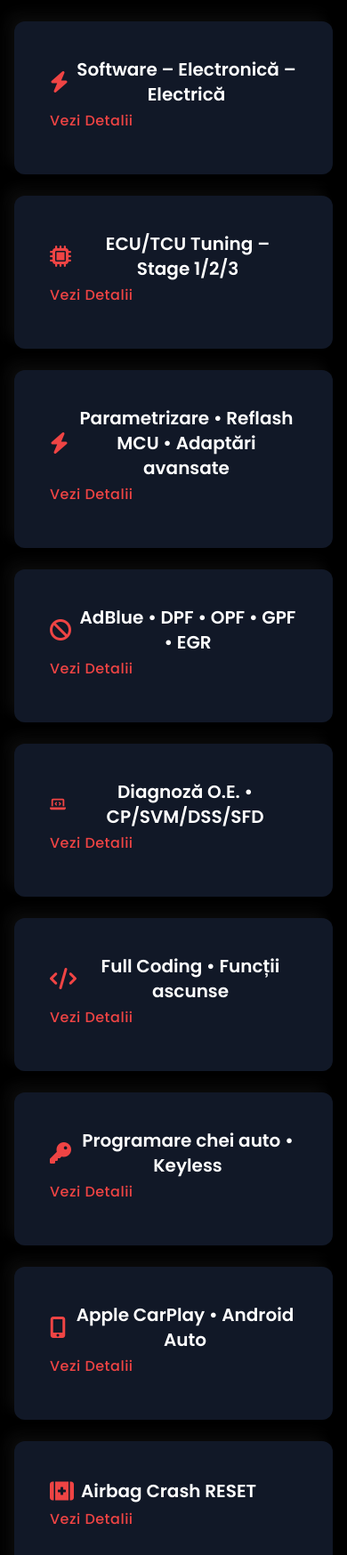
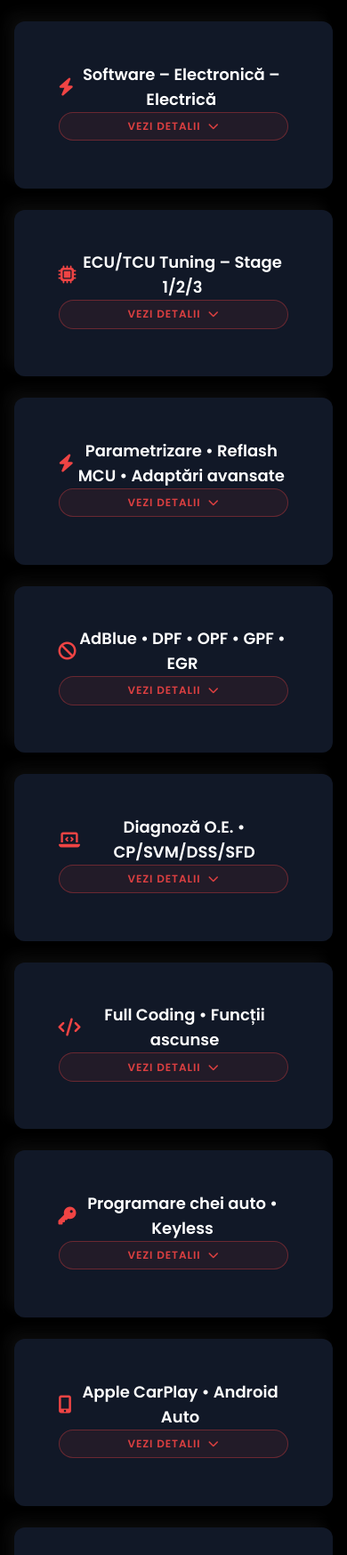
Before and after one commit to cosmut234/PGE, a website: page index.html in a window 390 px wide. Shown: the part 2240-3988 px from the top of the page at 89% size. Drawn offline with Linux system fonts and the light colour scheme.

Commit message:
Fix responsive design: move 'Vezi detalii' button below title on mobile screens

```diff
--- a/index.html
+++ b/index.html
@@ -129,30 +129,58 @@
         }
 
         .accordion-btn {
-            transition: all 0.3s cubic-bezier(0.4, 0, 0.2, 1);
-            position: relative;
-            padding: 1rem;
-            border-radius: 0.5rem;
+          transition: all 0.3s cubic-bezier(0.4, 0, 0.2, 1);
+          position: relative;
+            padding: 1.35rem 1.6rem;
+            border-radius: 0.9rem;
+          width: 100%;
         }
 
         .accordion-btn:hover {
-            background: linear-gradient(135deg, rgba(239, 68, 68, 0.1) 0%, rgba(220, 38, 38, 0.05) 100%);
-            transform: translateX(4px);
+          background: linear-gradient(135deg, rgba(239, 68, 68, 0.12) 0%, rgba(220, 38, 38, 0.06) 100%);
+          transform: translateY(-2px);
         }
 
         .accordion-btn:active {
-            transform: translateX(2px) scale(0.99);
-        }
-
-        .accordion-btn .text-xs {
-            transition: all 0.3s ease;
-            font-weight: 500;
-            letter-spacing: 0.5px;
-        }
-
-        .accordion-btn:hover .text-xs {
-            letter-spacing: 1px;
-            text-shadow: 0 0 8px rgba(239, 68, 68, 0.4);
+          transform: translateY(0) scale(0.99);
+        }
+
+        .accordion-btn:focus-visible {
+          outline: 2px solid rgba(239, 68, 68, 0.5);
+          outline-offset: 4px;
+        }
+
+        .accordion-pill {
+          display: inline-flex;
+          align-items: center;
+          justify-content: center;
+          gap: 0.5rem;
+          font-weight: 600;
+          letter-spacing: 0.08em;
+          text-transform: uppercase;
+          border: 1px solid rgba(239, 68, 68, 0.35);
+          padding: 0.45rem 1.1rem;
+          border-radius: 9999px;
+          background: rgba(239, 68, 68, 0.08);
+          color: rgba(239, 68, 68, 0.9);
+          font-size: 0.75rem;
+          line-height: 1rem;
+          min-width: 9.5rem;
+          text-align: center;
+          flex-shrink: 0;
+        }
+
+        @media (max-width: 768px) {
+          .accordion-pill {
+            width: 100%;
+            justify-content: center;
+          }
+        }
+
+        .accordion-btn:hover .accordion-pill {
+          letter-spacing: 0.12em;
+          border-color: rgba(239, 68, 68, 0.6);
+          box-shadow: 0 0 15px rgba(239, 68, 68, 0.25);
         }
 
         .wow-button {
@@ -477,14 +505,21 @@
 
 <!-- Service 1 -->
     <div class="service-card bg-gray-900 rounded-xl p-6 neumorphism">
-      <button class="accordion-btn w-full flex flex-col items-start focus:outline-none" aria-expanded="false" aria-controls="service2-content">
-        <span class="text-xl font-semibold flex items-center gap-2">
-          <i class="fas fa-bolt text-red-500 text-2xl"></i>
-          Software – Electronică – Electrică
-        </span>
-        <span class="text-xs text-red-500 mt-1">Vezi Detalii</span>
+      <button class="accordion-btn w-full text-left focus:outline-none" aria-expanded="false" aria-controls="service1-content">
+        <div class="flex flex-col md:flex-row md:items-center md:justify-between gap-3">
+          <div class="flex items-center gap-4">
+            <div class="flex h-14 w-14 -ml-2 items-center justify-center rounded-full bg-red-500/10 text-red-500 flex-shrink-0">
+              <i class="fas fa-bolt text-xl"></i>
+            </div>
+            <span class="text-lg sm:text-xl font-semibold text-gray-100">Software – Electronică – Electrică</span>
+          </div>
+          <div class="accordion-pill md:ml-auto">
+            <span>Vezi detalii</span>
+            <i class="fas fa-chevron-down text-xs accordion-icon transition-transform duration-300"></i>
+          </div>
+        </div>
       </button>
-        <div id="service2-content" class="accordion-content mt-2">
+        <div id="service1-content" class="accordion-content mt-2">
             <p class="text-gray-300">
                 Diagnosticare și reparare sisteme electronice auto: borduri, calculatoare, module de comandă. Soluții pentru probleme electrice: scurtcircuite, întreruperi, relee defecte. Programare și adaptare module noi.
             </p>
@@ -493,14 +528,21 @@
 
     <!-- Service 3 -->
     <div class="service-card bg-gray-900 rounded-xl p-6 neumorphism">
-      <button class="accordion-btn w-full flex flex-col items-start focus:outline-none" aria-expanded="false" aria-controls="service3-content">
-        <span class="text-xl font-semibold flex items-center gap-2">
-          <i class="fas fa-microchip text-red-500 text-2xl"></i>
-          ECU/TCU Tuning – Stage 1/2/3
-        </span>
-        <span class="text-xs text-red-500 mt-1">Vezi Detalii</span>
+      <button class="accordion-btn w-full text-left focus:outline-none" aria-expanded="false" aria-controls="service2-content">
+        <div class="flex flex-col md:flex-row md:items-center md:justify-between gap-3">
+          <div class="flex items-center gap-4">
+            <div class="flex h-14 w-14 -ml-2 items-center justify-center rounded-full bg-red-500/10 text-red-500 flex-shrink-0">
+              <i class="fas fa-microchip text-xl"></i>
+            </div>
+            <span class="text-lg sm:text-xl font-semibold text-gray-100">ECU/TCU Tuning – Stage 1/2/3</span>
+          </div>
+          <div class="accordion-pill md:ml-auto">
+            <span>Vezi detalii</span>
+            <i class="fas fa-chevron-down text-xs accordion-icon transition-transform duration-300"></i>
+          </div>
+        </div>
       </button>
-        <div id="service3-content" class="accordion-content mt-2">
+        <div id="service2-content" class="accordion-content mt-2">
             <p class="text-gray-300 font-medium">🔋 <strong>ECU/TCU Tuning – Stage 1/2/3</strong></p>
             <p class="text-gray-300 mt-2">
                 Tuning-ul ECU (Engine Control Unit) sau TCU (Transmission Control Unit) se referă la modificarea parametrilor software pentru a obține performanțe sporite sau eficiență îmbunătățită. Prin reprogramarea softului original, se pot modifica timpii de injecție, presiunea turbo, turațiile maxime, răspunsul accelerației etc.
@@ -516,14 +558,21 @@
 
      <!-- Service 2 -->
     <div class="service-card bg-gray-900 rounded-xl p-6 neumorphism">
-      <button class="accordion-btn w-full flex flex-col items-start focus:outline-none" aria-expanded="false" aria-controls="service2-content">
-        <span class="text-xl font-semibold flex items-center gap-2">
-          <i class="fas fa-bolt text-red-500 text-2xl"></i>
-          Parametrizare • Reflash MCU • Adaptări avansate
-        </span>
-        <span class="text-xs text-red-500 mt-1">Vezi Detalii</span>
+      <button class="accordion-btn w-full text-left focus:outline-none" aria-expanded="false" aria-controls="service3-content">
+        <div class="flex flex-col md:flex-row md:items-center md:justify-between gap-3">
+          <div class="flex items-center gap-4">
+            <div class="flex h-14 w-14 -ml-2 items-center justify-center rounded-full bg-red-500/10 text-red-500 flex-shrink-0">
+              <i class="fas fa-bolt text-xl"></i>
+            </div>
+            <span class="text-lg sm:text-xl font-semibold text-gray-100">Parametrizare • Reflash MCU • Adaptări avansate</span>
+          </div>
+          <div class="accordion-pill md:ml-auto">
+            <span>Vezi detalii</span>
+            <i class="fas fa-chevron-down text-xs accordion-icon transition-transform duration-300"></i>
+          </div>
+        </div>
       </button>
-        <div id="service2-content" class="accordion-content mt-2">
+        <div id="service3-content" class="accordion-content mt-2">
             <p class="text-gray-300">
                 Reprogramăm și parametrizăm module electronice prin reflash MCU, corectând erori software și activând funcții avansate, pentru o funcționare optimă a sistemelor auto.
             </p>
@@ -532,12 +581,19 @@
 
     <!-- Service 4 -->
     <div class="service-card bg-gray-900 rounded-xl p-6 neumorphism">
-      <button class="accordion-btn w-full flex flex-col items-start focus:outline-none" aria-expanded="false" aria-controls="service4-content">
-        <span class="text-xl font-semibold flex items-center gap-2">
-          <i class="fas fa-ban text-red-500 text-2xl"></i>
-          AdBlue • DPF • OPF • GPF • EGR
-        </span>
-        <span class="text-xs text-red-500 mt-1">Vezi Detalii</span>
+      <button class="accordion-btn w-full text-left focus:outline-none" aria-expanded="false" aria-controls="service4-content">
+        <div class="flex flex-col md:flex-row md:items-center md:justify-between gap-3">
+          <div class="flex items-center gap-4">
+            <div class="flex h-14 w-14 -ml-2 items-center justify-center rounded-full bg-red-500/10 text-red-500 flex-shrink-0">
+              <i class="fas fa-ban text-xl"></i>
+            </div>
+            <span class="text-lg sm:text-xl font-semibold text-gray-100">AdBlue • DPF • OPF • GPF • EGR</span>
+          </div>
+          <div class="accordion-pill md:ml-auto">
+            <span>Vezi detalii</span>
+            <i class="fas fa-chevron-down text-xs accordion-icon transition-transform duration-300"></i>
+          </div>
+        </div>
       </button>
         <div id="service4-content" class="accordion-content mt-2">
             <p class="text-gray-300 font-medium">✅ <strong>AdBlue / DPF / OPF / GPF / EGR OFF</strong></p>
@@ -562,17 +618,21 @@
 
     <!-- Service 5 -->
     <div class="service-card bg-gray-900 rounded-xl p-6 neumorphism">
-      <button class="accordion-btn w-full flex flex-col items-start focus:outline-none" aria-expanded="false" aria-controls="service5-content">
-        <span class="text-xl font-semibold flex items-center gap-2">
-           <svg xmlns="http://www.w3.org/2000/svg"
-     viewBox="0 0 640 512"
-     class="w-6 h-6 text-red-500"
-     fill="currentColor">
-    <path d="M64 96c0-35.3 28.7-64 64-64l384 0c35.3 0 64 28.7 64 64l0 240-64 0 0-240-384 0 0 240-64 0 0-240zM0 403.2C0 392.6 8.6 384 19.2 384l601.6 0c10.6 0 19.2 8.6 19.2 19.2 0 42.4-34.4 76.8-76.8 76.8L76.8 480C34.4 480 0 445.6 0 403.2zM281 209l-31 31 31 31c9.4 9.4 9.4 24.6 0 33.9s-24.6 9.4-33.9 0l-48-48c-9.4-9.4-9.4-24.6 0-33.9l48-48c9.4-9.4 24.6-9.4 33.9 0s9.4 24.6 0 33.9zM393 175l48 48c9.4 9.4 9.4 24.6 0 33.9l-48 48c-9.4 9.4-24.6 9.4-33.9 0s-9.4-24.6 0-33.9l31-31-31-31c-9.4-9.4-9.4-24.6 0-33.9s24.6-9.4 33.9 0z"/>
-  </svg>
-          Diagnoză O.E. • CP/SVM/DSS/SFD
-        </span>
-        <span class="text-xs text-red-500 mt-1">Vezi Detalii</span>
+      <button class="accordion-btn w-full text-left focus:outline-none" aria-expanded="false" aria-controls="service5-content">
+        <div class="flex flex-col md:flex-row md:items-center md:justify-between gap-3">
+          <div class="flex items-center gap-4">
+            <div class="flex h-14 w-14 -ml-2 items-center justify-center rounded-full bg-red-500/10 text-red-500 flex-shrink-0">
+              <svg xmlns="http://www.w3.org/2000/svg" viewBox="0 0 640 512" class="w-6 h-6" fill="currentColor" aria-hidden="true">
+                <path d="M64 96c0-35.3 28.7-64 64-64l384 0c35.3 0 64 28.7 64 64l0 240-64 0 0-240-384 0 0 240-64 0 0-240zM0 403.2C0 392.6 8.6 384 19.2 384l601.6 0c10.6 0 19.2 8.6 19.2 19.2 0 42.4-34.4 76.8-76.8 76.8L76.8 480C34.4 480 0 445.6 0 403.2zM281 209l-31 31 31 31c9.4 9.4 9.4 24.6 0 33.9s-24.6 9.4-33.9 0l-48-48c-9.4-9.4-9.4-24.6 0-33.9l48-48c9.4-9.4 24.6-9.4 33.9 0s9.4 24.6 0 33.9zM393 175l48 48c9.4 9.4 9.4 24.6 0 33.9l-48 48c-9.4 9.4-24.6 9.4-33.9 0s-9.4-24.6 0-33.9l31-31-31-31c-9.4-9.4-9.4-24.6 0-33.9s24.6-9.4 33.9 0z" />
+              </svg>
+            </div>
+            <span class="text-lg sm:text-xl font-semibold text-gray-100">Diagnoză O.E. • CP/SVM/DSS/SFD</span>
+          </div>
+          <div class="accordion-pill md:ml-auto">
+            <span>Vezi detalii</span>
+            <i class="fas fa-chevron-down text-xs accordion-icon transition-transform duration-300"></i>
+          </div>
+        </div>
       </button>
         <div id="service5-content" class="accordion-content mt-2">
             <p class="text-gray-300 font-medium">💻 <strong>Diagnoză OEM – CP / SVM / DSS / SFD</strong></p>
@@ -589,12 +649,19 @@
 
     <!-- Service 6 -->
     <div class="service-card bg-gray-900 rounded-xl p-6 neumorphism">
-      <button class="accordion-btn w-full flex flex-col items-start focus:outline-none" aria-expanded="false" aria-controls="service6-content">
-        <span class="text-xl font-semibold flex items-center gap-2">
-          <i class="fas fa-code text-red-500 text-2xl"></i>
-          Full Coding • Funcții ascunse
-        </span>
-        <span class="text-xs text-red-500 mt-1">Vezi Detalii</span>
+      <button class="accordion-btn w-full text-left focus:outline-none" aria-expanded="false" aria-controls="service6-content">
+        <div class="flex flex-col md:flex-row md:items-center md:justify-between gap-3">
+          <div class="flex items-center gap-4">
+            <div class="flex h-14 w-14 -ml-2 items-center justify-center rounded-full bg-red-500/10 text-red-500 flex-shrink-0">
+              <i class="fas fa-code text-xl"></i>
+            </div>
+            <span class="text-lg sm:text-xl font-semibold text-gray-100">Full Coding • Funcții ascunse</span>
+          </div>
+          <div class="accordion-pill md:ml-auto">
+            <span>Vezi detalii</span>
+            <i class="fas fa-chevron-down text-xs accordion-icon transition-transform duration-300"></i>
+          </div>
+        </div>
       </button>
         <div id="service6-content" class="accordion-content mt-2">
             <p class="text-gray-300 font-medium">👨🏻‍💻 <strong>Full Coding – Funcții Ascunse</strong></p>
@@ -614,12 +681,19 @@
 
     <!-- Service 7 -->
     <div class="service-card bg-gray-900 rounded-xl p-6 neumorphism">
-      <button class="accordion-btn w-full flex flex-col items-start focus:outline-none" aria-expanded="false" aria-controls="service7-content">
-        <span class="text-xl font-semibold flex items-center gap-2">
-          <i class="fas fa-key text-red-500 text-2xl"></i>
-          Programare chei auto • Keyless
-        </span>
-        <span class="text-xs text-red-500 mt-1">Vezi Detalii</span>
+      <button class="accordion-btn w-full text-left focus:outline-none" aria-expanded="false" aria-controls="service7-content">
+        <div class="flex flex-col md:flex-row md:items-center md:justify-between gap-3">
+          <div class="flex items-center gap-4">
+            <div class="flex h-14 w-14 -ml-2 items-center justify-center rounded-full bg-red-500/10 text-red-500 flex-shrink-0">
+              <i class="fas fa-key text-xl"></i>
+            </div>
+            <span class="text-lg sm:text-xl font-semibold text-gray-100">Programare chei auto • Keyless</span>
+          </div>
+          <div class="accordion-pill md:ml-auto">
+            <span>Vezi detalii</span>
+            <i class="fas fa-chevron-down text-xs accordion-icon transition-transform duration-300"></i>
+          </div>
+        </div>
       </button>
         <div id="service7-content" class="accordion-content mt-2">
             <p class="text-gray-300 font-medium">🔐 <strong>Programare Chei Auto – Keyless</strong></p>
@@ -637,12 +711,19 @@
 
     <!-- Service 8 -->
     <div class="service-card bg-gray-900 rounded-xl p-6 neumorphism">
-      <button class="accordion-btn w-full flex flex-col items-start focus:outline-none" aria-expanded="false" aria-controls="service8-content">
-        <span class="text-xl font-semibold flex items-center gap-2">
-          <i class="fas fa-mobile-alt text-red-500 text-2xl"></i>
-          Apple CarPlay • Android Auto
-        </span>
-        <span class="text-xs text-red-500 mt-1">Vezi Detalii</span>
+      <button class="accordion-btn w-full text-left focus:outline-none" aria-expanded="false" aria-controls="service8-content">
+        <div class="flex flex-col md:flex-row md:items-center md:justify-between gap-3">
+          <div class="flex items-center gap-4">
+            <div class="flex h-14 w-14 -ml-2 items-center justify-center rounded-full bg-red-500/10 text-red-500 flex-shrink-0">
+              <i class="fas fa-mobile-alt text-xl"></i>
+            </div>
+            <span class="text-lg sm:text-xl font-semibold text-gray-100">Apple CarPlay • Android Auto</span>
+          </div>
+          <div class="accordion-pill md:ml-auto">
+            <span>Vezi detalii</span>
+            <i class="fas fa-chevron-down text-xs accordion-icon transition-transform duration-300"></i>
+          </div>
+        </div>
       </button>
         <div id="service8-content" class="accordion-content mt-2">
             <p class="text-gray-300 font-medium">📲 <strong>Apple CarPlay / Android Auto – Activare</strong></p>
@@ -660,12 +741,19 @@
 
     <!-- Service 9 -->
     <div class="service-card bg-gray-900 rounded-xl p-6 neumorphism">
-      <button class="accordion-btn w-full flex flex-col items-start focus:outline-none" aria-expanded="false" aria-controls="service9-content">
-        <span class="text-xl font-semibold flex items-center gap-2">
-          <i class="fas fa-first-aid text-red-500 text-2xl"></i>
-          Airbag Crash RESET
-        </span>
-        <span class="text-xs text-red-500 mt-1">Vezi Detalii</span>
+      <button class="accordion-btn w-full text-left focus:outline-none" aria-expanded="false" aria-controls="service9-content">
+        <div class="flex flex-col md:flex-row md:items-center md:justify-between gap-3">
+          <div class="flex items-center gap-4">
+            <div class="flex h-14 w-14 -ml-2 items-center justify-center rounded-full bg-red-500/10 text-red-500 flex-shrink-0">
+              <i class="fas fa-first-aid text-xl"></i>
+            </div>
+            <span class="text-lg sm:text-xl font-semibold text-gray-100">Airbag Crash RESET</span>
+          </div>
+          <div class="accordion-pill md:ml-auto">
+            <span>Vezi detalii</span>
+            <i class="fas fa-chevron-down text-xs accordion-icon transition-transform duration-300"></i>
+          </div>
+        </div>
       </button>
         <div id="service9-content" class="accordion-content mt-2">
             <p class="text-gray-300 font-medium">🆘 <strong>Airbag Crash Reset</strong></p>
@@ -685,12 +773,19 @@
 
     <!-- Service 10 -->
     <div class="service-card bg-gray-900 rounded-xl p-6 neumorphism">
-      <button class="accordion-btn w-full flex flex-col items-start focus:outline-none" aria-expanded="false" aria-controls="service10-content">
-        <span class="text-xl font-semibold flex items-center gap-2">
-          <i class="fas fa-cogs text-red-500 text-2xl"></i>
-          FRM • CAS/ELV • IMMO OFF
-        </span>
-        <span class="text-xs text-red-500 mt-1">Vezi Detalii</span>
+      <button class="accordion-btn w-full text-left focus:outline-none" aria-expanded="false" aria-controls="service10-content">
+        <div class="flex flex-col md:flex-row md:items-center md:justify-between gap-3">
+          <div class="flex items-center gap-4">
+            <div class="flex h-14 w-14 -ml-2 items-center justify-center rounded-full bg-red-500/10 text-red-500 flex-shrink-0">
+              <i class="fas fa-cogs text-xl"></i>
+            </div>
+            <span class="text-lg sm:text-xl font-semibold text-gray-100">FRM • CAS/ELV • IMMO OFF</span>
+          </div>
+          <div class="accordion-pill md:ml-auto">
+            <span>Vezi detalii</span>
+            <i class="fas fa-chevron-down text-xs accordion-icon transition-transform duration-300"></i>
+          </div>
+        </div>
       </button>
         <div id="service10-content" class="accordion-content mt-2">
             <p class="text-gray-300 font-medium">📟 <strong>FRM / CAS / ELV / IMMO OFF – Reparare și Adaptare</strong></p>
@@ -710,14 +805,21 @@
 
     <!-- Service 12 -->
     <div class="service-card bg-gray-900 rounded-xl p-6 neumorphism">
-      <button class="accordion-btn w-full flex flex-col items-start focus:outline-none" aria-expanded="false" aria-controls="service12-content">
-        <span class="text-xl font-semibold flex items-center gap-2">
-          <i class="fas fa-map-marked-alt text-red-500 text-2xl"></i>
-          UPDATE MAPS VAG • BMW • VOLVO
-        </span>
-        <span class="text-xs text-red-500 mt-1">Vezi Detalii</span>
+      <button class="accordion-btn w-full text-left focus:outline-none" aria-expanded="false" aria-controls="service11-content">
+        <div class="flex flex-col md:flex-row md:items-center md:justify-between gap-3">
+          <div class="flex items-center gap-4">
+            <div class="flex h-14 w-14 -ml-2 items-center justify-center rounded-full bg-red-500/10 text-red-500 flex-shrink-0">
+              <i class="fas fa-map-marked-alt text-xl"></i>
+            </div>
+            <span class="text-lg sm:text-xl font-semibold text-gray-100">UPDATE MAPS VAG • BMW • VOLVO</span>
+          </div>
+          <div class="accordion-pill md:ml-auto">
+            <span>Vezi detalii</span>
+            <i class="fas fa-chevron-down text-xs accordion-icon transition-transform duration-300"></i>
+          </div>
+        </div>
       </button>
-        <div id="service12-content" class="accordion-content mt-2">
+        <div id="service11-content" class="accordion-content mt-2">
             <p class="text-gray-300 font-medium">🌍 <strong>UPDATE HĂRȚI – VAG / BMW / VOLVO</strong></p>
             <p class="text-gray-300 mt-2">
                 Actualizăm hărțile de navigație la sistemele OEM pentru cele mai noi rute, puncte de interes și corecții ale limitelor de viteză.
@@ -737,14 +839,21 @@
     </div>
 
      <div class="service-card bg-gray-900 rounded-xl p-6 neumorphism">
-      <button class="accordion-btn w-full flex flex-col items-start focus:outline-none" aria-expanded="false" aria-controls="service1-content">
-        <span class="text-xl font-semibold flex items-center gap-2">
-          <i class="fas fa-car text-red-500 text-2xl"></i>
-          CAR TRUCK HEAVY DUTY
-        </span>
-        <span class="text-xs text-red-500 mt-1">Vezi Detalii</span>
+      <button class="accordion-btn w-full text-left focus:outline-none" aria-expanded="false" aria-controls="service12-content">
+        <div class="flex flex-col md:flex-row md:items-center md:justify-between gap-3">
+          <div class="flex items-center gap-4">
+            <div class="flex h-14 w-14 -ml-2 items-center justify-center rounded-full bg-red-500/10 text-red-500 flex-shrink-0">
+              <i class="fas fa-car text-xl"></i>
+            </div>
+            <span class="text-lg sm:text-xl font-semibold text-gray-100">CAR TRUCK HEAVY DUTY</span>
+          </div>
+          <div class="accordion-pill md:ml-auto">
+            <span>Vezi detalii</span>
+            <i class="fas fa-chevron-down text-xs accordion-icon transition-transform duration-300"></i>
+          </div>
+        </div>
       </button>
-        <div id="service1-content" class="accordion-content mt-2">
+        <div id="service12-content" class="accordion-content mt-2">
             <p class="text-gray-300">
                 Servicii complete pentru toate tipurile de vehicule, de la mașini de pasageri la camioane și echipamente grele. Specializări pentru fiecare categorie, inclusiv optimizări specifice pentru vehiculele comerciale.
             </p>
```
Also changed, not shown: 1 other file.
